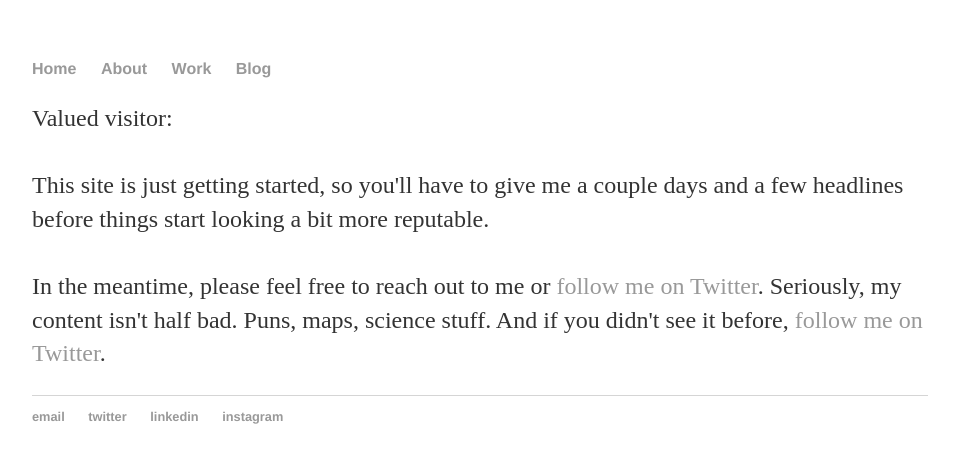
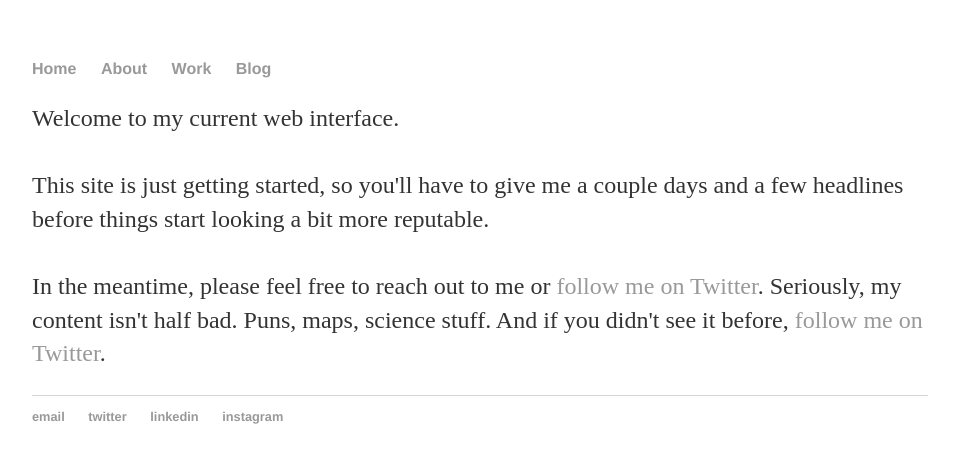
Before and after one commit to isaac-schultz/isaac-schultz.github.io, a Jekyll site: the page built from index.html, in a window 1280 px wide. Shown: the top 463 px of the page, without its empty margins (160-1114 px from the left). Built offline with Jekyll 4.4.1, drawn with Linux system fonts in a browser that asks for light colours.

Commit message:
Update index.html

```diff
--- a/index.html
+++ b/index.html
@@ -3,7 +3,7 @@ layout: default
 title: Isaac's Landing Page
 ---
 
-<p id="introducing me">Valued visitor:
+<p id="introducing me">Welcome to my current web interface.
 <br>
 <br>
 This site is just getting started, so you'll have to give me a couple days and a few headlines before things start looking a bit more reputable.
```
